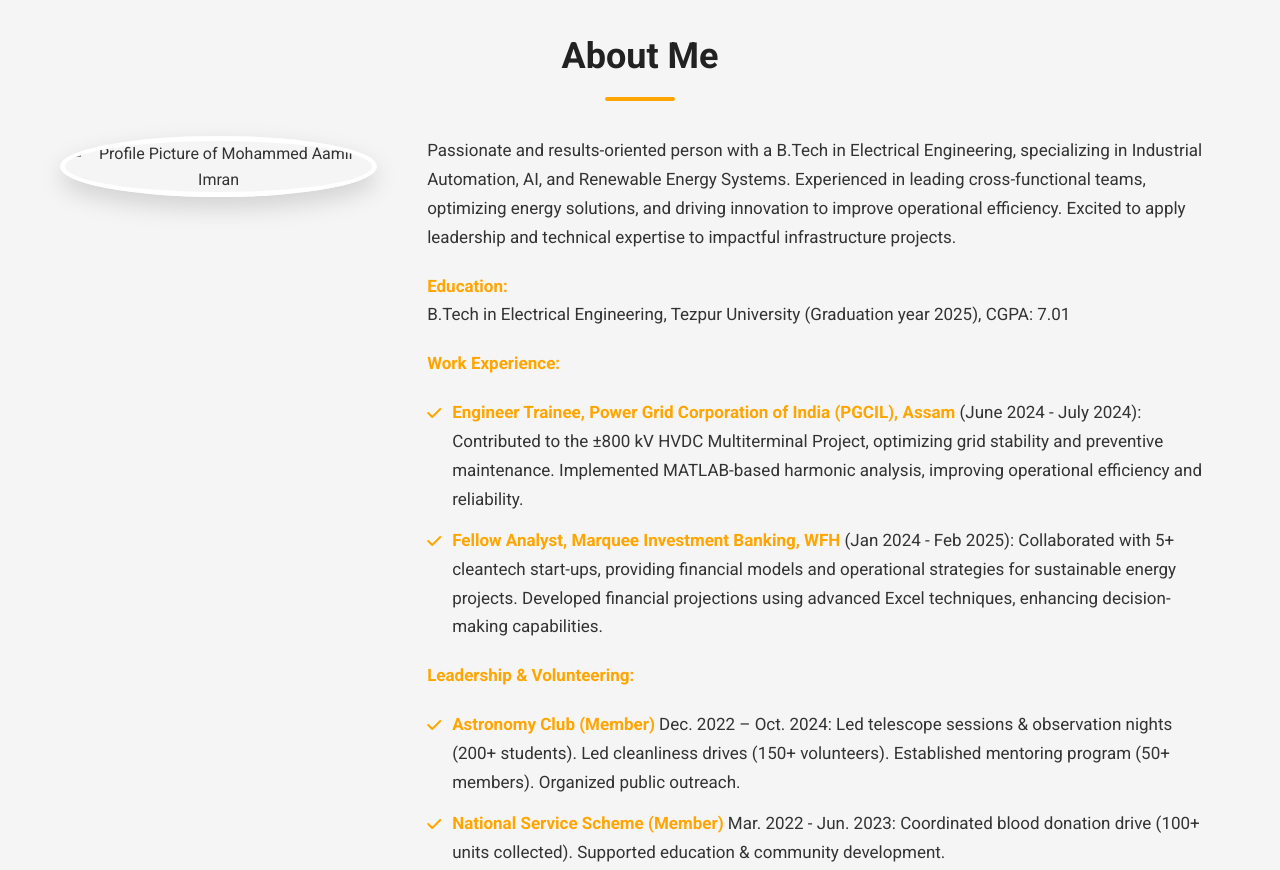
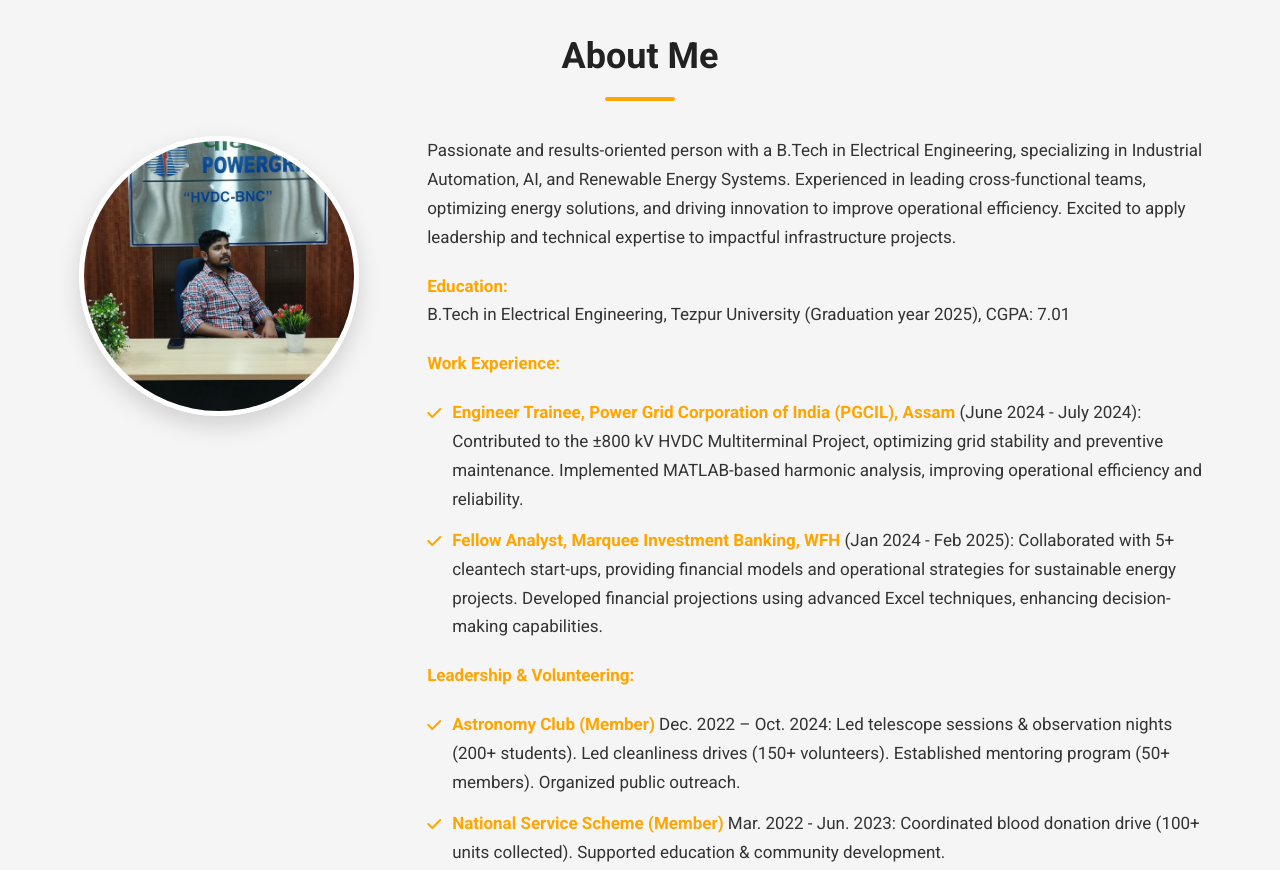
Before and after one commit to imranmdaamir/Profile, a plain HTML site: page index.html in a window 1280 px wide. Shown: the part 920-1790 px from the top of the page. Drawn offline with nearby package versions, Linux system fonts and the light colour scheme.

Commit message:
Update index.html

```diff
--- a/index.html
+++ b/index.html
@@ -232,6 +232,7 @@
     .profile-img:hover {
       transform: scale(1.08) rotate(3deg);
       box-shadow: 0 15px 35px rgba(0,0,0,0.25);
+      transform: rotate(1deg) scale(1.08);
     }
     .about-text p, .about-text ul {
       margin-bottom: 20px;
@@ -717,7 +718,7 @@
     <div class="about-content">
       <div class="profile-img-container">
         <!-- ***** REPLACE with your actual profile picture path ***** -->
-        <img src="images/Image1.jpg" alt="Profile Picture of Mohammed Aamir Imran" class="profile-img">
+        <img src="certificates/Image1.jpeg" alt="Profile Picture of Mohammed Aamir Imran" class="profile-img">
       </div>
       <div class="about-text">
         <p>Passionate and results-oriented person with a B.Tech in Electrical Engineering, specializing in Industrial Automation, AI, and Renewable Energy Systems. Experienced in leading cross-functional teams, optimizing energy solutions, and driving innovation to improve operational efficiency. Excited to apply leadership and technical expertise to impactful infrastructure projects.</p>
@@ -733,7 +734,7 @@
            <li><strong>National Service Scheme (Member)</strong> Mar. 2022 - Jun. 2023: Coordinated blood donation drive (100+ units collected). Supported education & community development.</li>
         </ul>
         <!-- CV Download Link - Ensure the file exists at this path in your repository -->
-        <p><a href="documents/_AamirImranCV.pdf" target="_blank" class="btn btn-secondary">Download My CV</a></p>
+        <p><a href="certificates/_AamirImranCV.pdf" target="_blank" class="btn btn-secondary">Download My CV</a></p>
       </div>
     </div>
   </section>
@@ -905,7 +906,7 @@
       <div class="project-card">
         <div class="card-inner">
           <div class="card-front">
-            <img src="images/Image2.jpg" alt="Harmonic Distortion Analysis Project Image">
+            <!-- <img src="images/Image2.jpg" alt="Harmonic Distortion Analysis Project Image"> -->
             <h3>Harmonic Distortion Analysis in HVDC Systems</h3>
             <p>Analyzed harmonic distortion in ±800 kV HVDC lines, reducing power losses by 15% & enhancing transmission efficiency via preventive maintenance strategies (PGCIL).</p>
             <p><small><i>Hover/Tap to see details & link</i></small></p>
@@ -913,7 +914,7 @@
           <div class="card-back">
             <h3>HVDC Harmonic Analysis</h3>
             <p>Implemented preventive maintenance strategies based on harmonic analysis, enhancing efficiency and aligning with IEEE standards through cross-functional teamwork.</p>
-            <a href="projects/ppt/HVDC_HarmonicAnalysis.pptx" class="btn" target="_blank">View Presentation</a>
+            <a href="certificates/HVDC_HarmonicAnalysis.pptx" class="btn" target="_blank">View Presentation</a>
             <p><small>Key Tech: MATLAB, Power Systems, IEEE Standards</small></p>
           </div>
         </div>
@@ -922,7 +923,7 @@
       <div class="project-card">
         <div class="card-inner">
           <div class="card-front">
-            <img src="images/Image3.jpg" alt="PV Solar Cost Optimization Project Image">
+            <!-- <img src="certificates/Image1.jpeg" alt="PV Solar Cost Optimization Project Image"> -->
             <h3>PV Solar Cost Optimization using Grey Wolf Optimization (GWO)</h3>
             <p>Applied AI-based GWO to reduce solar PV installation costs by 18%, minimizing payback periods to 4.5 years (Guided by Asst. Prof. Barnam Jyoti Saharia).</p>
              <p><small><i>Hover/Tap to see details & link</i></small></p>
@@ -930,7 +931,7 @@
           <div class="card-back">
             <h3>Solar PV Optimization (GWO)</h3>
             <p>Led a 4-member team to benchmark GWO against conventional algorithms, demonstrating 12% improved cost-effectiveness.</p>
-            <a href="projects/ppt/PVSolarOptimization_GWO.pptx" class="btn" target="_blank">View Presentation</a>
+            <a href="certificates/HVDC_HarmonicAnalysis.pptx" class="btn" target="_blank">View Presentation</a>
              <p><small>Key Tech: AI (GWO), Python, Solar Energy Economics</small></p>
           </div>
         </div>
@@ -939,7 +940,7 @@
       <div class="project-card">
         <div class="card-inner">
           <div class="card-front">
-            <img src="images/Image4.jpg" alt="Dynamic Voltage Restorer Project Image">
+            <!-- <img src="images/Image4.jpg" alt="Dynamic Voltage Restorer Project Image"> -->
             <h3>Dynamic Voltage Restorer (DVR) using Artificial Neural Networks (ANN)</h3>
             <p>Designed and simulated a DVR system using ANN to improve voltage stability in high-voltage distribution networks (Guided by Asst. Prof. Dr. Anish Ahmad).</p>
              <p><small><i>Hover/Tap to see details & link</i></small></p>
@@ -947,7 +948,7 @@
           <div class="card-back">
             <h3>ANN-Based DVR Simulation</h3>
             <p>Enhanced system stability and reduced voltage sag by integrating AI-driven predictive algorithms into the DVR control strategy.</p>
-            <a href="projects/ppt/DVR_ANN.pptx" class="btn" target="_blank">View Presentation</a>
+            <a href="certificates/HVDC_HarmonicAnalysis.pptx" class="btn" target="_blank">View Presentation</a>
              <p><small>Key Tech: ANN, MATLAB, Simulink, Power Electronics, Voltage Stability</small></p>
           </div>
         </div>
@@ -972,20 +973,20 @@
      -->
      <div class="photo-grid">
         <!-- Photo 1 -->
-        <a href="photos/large/Image5_large.jpg" class="glightbox photo-card" data-gallery="portfolio-gallery" data-description="<!-- ***** REPLACE THIS: Description for photo 5 ***** -->">
-            <img src="photos/thumb/Image5_thumb.jpg" alt="<!-- ***** REPLACE THIS: Alt text for photo 5 ***** -->" style="--card-index: 0;">
+        <a href="certificates/Image1.jpeg" class="glightbox photo-card" data-gallery="portfolio-gallery" data-description="<!-- ***** REPLACE THIS: Description for photo 5 ***** -->">
+            <img src="certificates/Image1.jpeg" alt="<!-- ***** REPLACE THIS: Alt text for photo 5 ***** -->" style="--card-index: 0;">
         </a>
         <!-- Photo 2 -->
-         <a href="photos/large/Image6_large.jpg" class="glightbox photo-card" data-gallery="portfolio-gallery" data-description="<!-- ***** REPLACE THIS: Description for photo 6 ***** -->">
-            <img src="photos/thumb/Image6_thumb.jpg" alt="<!-- ***** REPLACE THIS: Alt text for photo 6 ***** -->" style="--card-index: 1;">
+         <a href="certificates/Image1.jpeg" class="glightbox photo-card" data-gallery="portfolio-gallery" data-description="<!-- ***** REPLACE THIS: Description for photo 6 ***** -->">
+            <img src="certificates/Image1.jpeg" alt="<!-- ***** REPLACE THIS: Alt text for photo 6 ***** -->" style="--card-index: 1;">
         </a>
         <!-- Photo 3 -->
-         <a href="photos/large/Image7_large.jpg" class="glightbox photo-card" data-gallery="portfolio-gallery" data-description="<!-- ***** REPLACE THIS: Description for photo 7 ***** -->">
-            <img src="photos/thumb/Image7_thumb.jpg" alt="<!-- ***** REPLACE THIS: Alt text for photo 7 ***** -->" style="--card-index: 2;">
+         <a href="certificates/Image1.jpeg" class="glightbox photo-card" data-gallery="portfolio-gallery" data-description="<!-- ***** REPLACE THIS: Description for photo 7 ***** -->">
+            <img src="certificates/Image1.jpeg" alt="<!-- ***** REPLACE THIS: Alt text for photo 7 ***** -->" style="--card-index: 2;">
         </a>
          <!-- Photo 4 (Example - Add your actual photo) -->
-         <a href="photos/large/Image8_large.jpg" class="glightbox photo-card" data-gallery="portfolio-gallery" data-description="<!-- ***** REPLACE THIS: Description for photo 8 ***** -->">
-             <img src="photos/thumb/Image8_thumb.jpg" alt="<!-- ***** REPLACE THIS: Alt text for photo 8 ***** -->" style="--card-index: 3;">
+         <a href="certificates/Image1.jpeg" class="glightbox photo-card" data-gallery="portfolio-gallery" data-description="<!-- ***** REPLACE THIS: Description for photo 8 ***** -->">
+             <img src="certificates/Image1.jpeg" alt="<!-- ***** REPLACE THIS: Alt text for photo 8 ***** -->" style="--card-index: 3;">
          </a>
          <!-- Add more photo blocks here following the pattern -->
 
```
